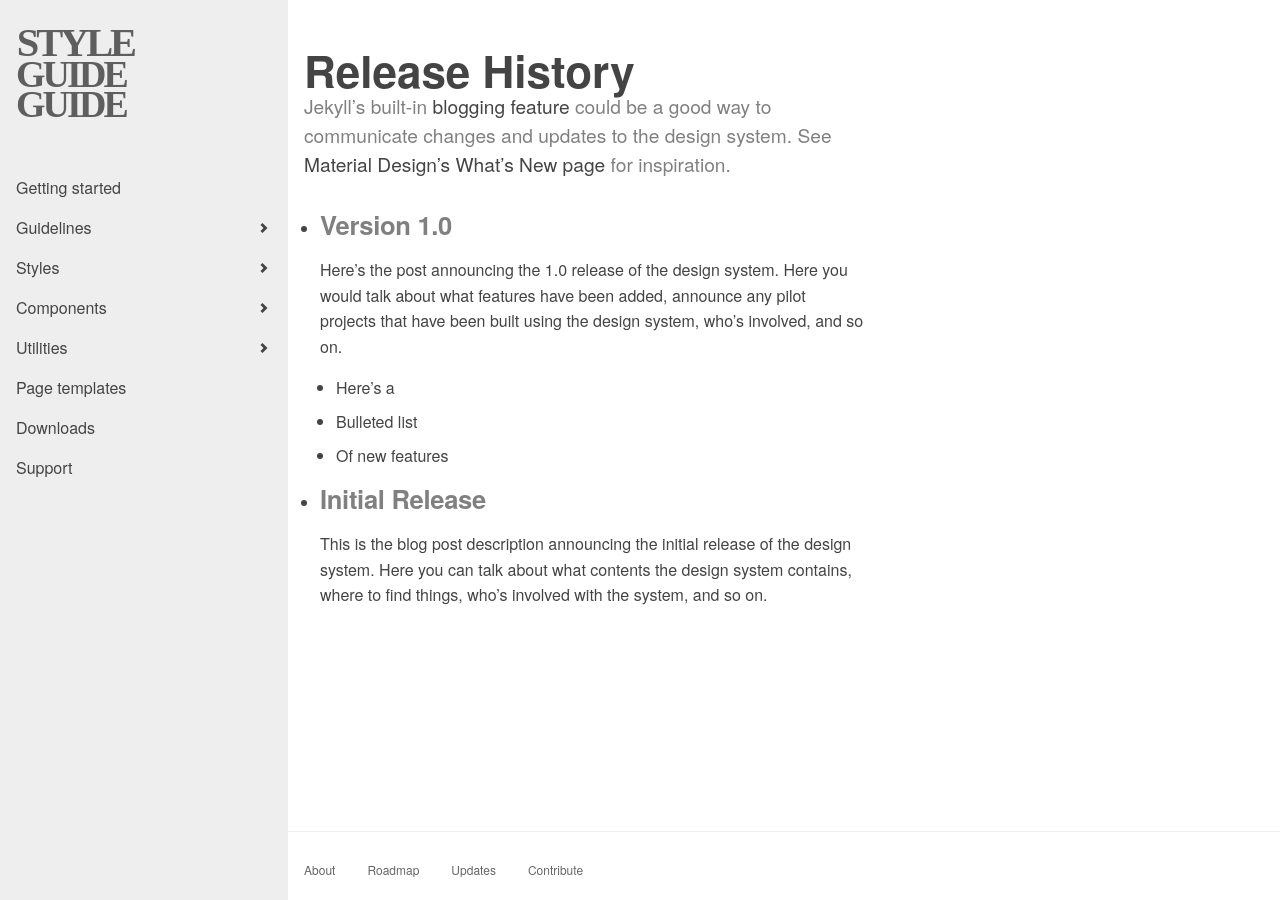
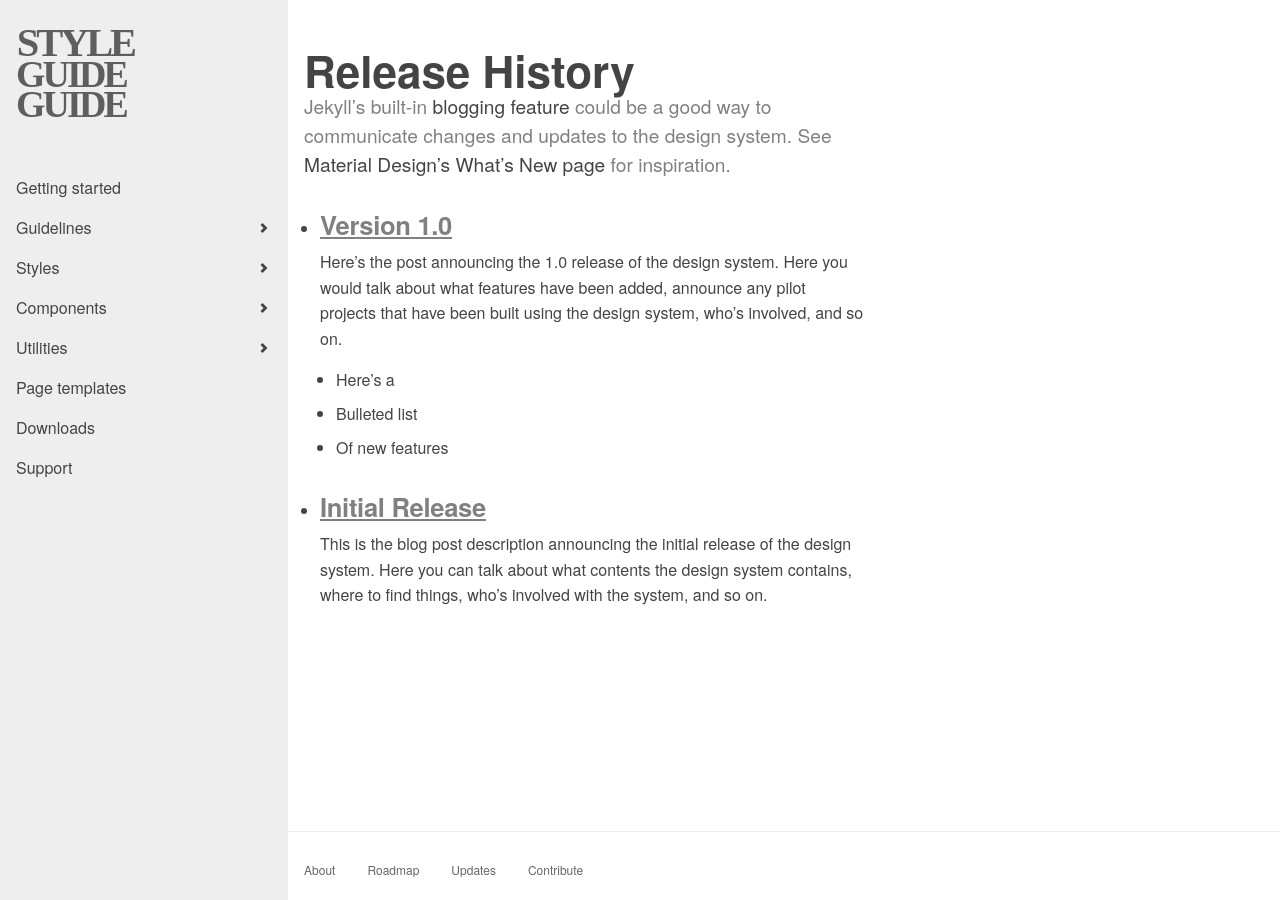
Before and after one commit to bradfrost/style-guide-guide, a Jekyll site: the page built from release-history.html, in a window 1280 px wide. Built offline with Jekyll 4.4.1, drawn with Linux system fonts in a browser that asks for light colours.

Commit message:
Adjust links and headings in text passages

```diff
--- a/_sass/components/_text-passage.scss
+++ b/_sass/components/_text-passage.scss
@@ -14,8 +14,9 @@
 	/**
 	 * Link within the text passage
 	 */
-	a {
+	a:not(.c-btn) {
 		color: $color-gray-50;
+        text-decoration: underline;
 
 		&:hover, &:focus {
 			color: $color-gray-73;
@@ -43,7 +44,7 @@
 	 * Second-level heading within text passage
 	 */
 	h2 {
-		margin: 1rem 0 1rem;
+		margin: 2rem 0 0.5rem;
 		color: $color-gray-73;
 		font-weight: bold;
 	}
```
